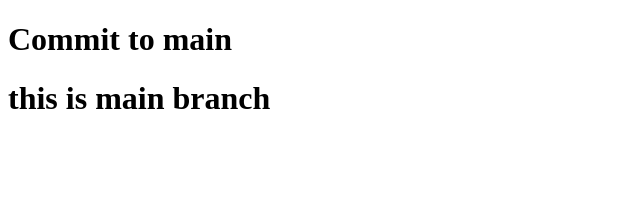
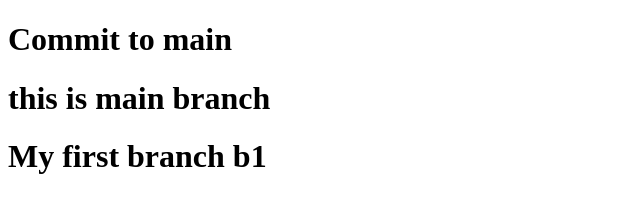
Before and after one commit to bushrasattar123/2nd_repo_2301G1, a plain HTML site: page index.html in a window 1280 px wide. Shown: the whole page, without its empty margins (0-640 px from the left). Drawn offline with Linux system fonts and the light colour scheme.

Commit message:
Update index.html

```diff
--- a/index.html
+++ b/index.html
@@ -9,6 +9,7 @@
 <body>
     <h1>Commit to main</h1>
     <h1>this is main branch</h1>
+    <h1>My first branch b1</h1>
 
 </body>
 </html>
```
